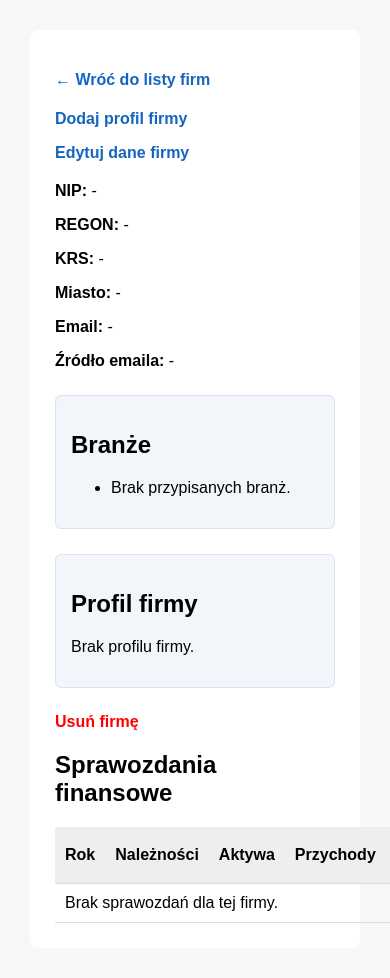
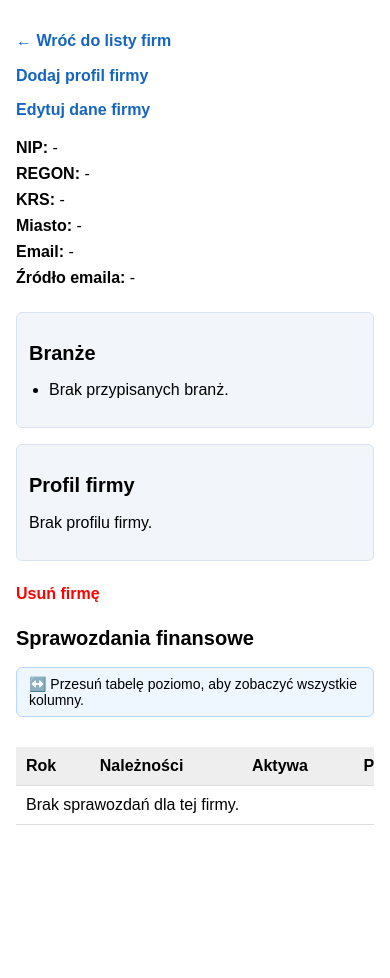
Before and after one commit to Stazus/projekt_django, a Django app: template firmy_django/templates/firmy_django/szczegoly_firmy.html in a window 390 px wide; the page is wider, and only the part inside the window is pictured. After the commit the page ends 825 px from the top of that part, so only its background shows below. Run offline with Django 5.2, Linux system fonts and the light colour scheme; the template is opened without the code that fills it, so the values that code supplies are empty.

Commit message:
Dodano responsywność widoku szczegółów firmy

```diff
--- a/firmy_django/templates/firmy_django/szczegoly_firmy.html
+++ b/firmy_django/templates/firmy_django/szczegoly_firmy.html
@@ -2,6 +2,7 @@
 <html lang="pl">
 <head>
     <meta charset="UTF-8">
+    <meta name="viewport" content="width=device-width, initial-scale=1.0">
 
     <title>{{ firma.nazwa }}</title>
 
@@ -114,6 +115,86 @@
                 border-radius: 10px;
                 margin-bottom: 24px;
             }
+
+
+        * {
+            box-sizing: border-box;
+        }
+
+        .table-wrapper {
+            width: 100%;
+            overflow-x: auto;
+            -webkit-overflow-scrolling: touch;
+        }
+
+        .table-wrapper table {
+            min-width: 760px;
+        }
+
+        .mobile-table-hint {
+            display: none;
+        }
+
+        @media (max-width: 700px) {
+            body {
+                margin: 0;
+            }
+
+            .container {
+                width: 100%;
+                min-height: 100vh;
+                padding: 16px;
+                border-radius: 0;
+            }
+
+            h1 {
+                font-size: 1.6rem;
+                overflow-wrap: anywhere;
+            }
+
+            h2 {
+                font-size: 1.25rem;
+            }
+
+            .company-info p {
+                margin: 8px 0;
+                overflow-wrap: anywhere;
+            }
+
+            .section-box {
+                margin: 16px 0;
+                padding: 12px;
+            }
+
+            .section-box ul {
+                padding-left: 20px;
+            }
+
+            .profil-firmy-zawartosc {
+                gap: 14px;
+            }
+
+            .profil-informacje,
+            .profil-informacje a {
+                overflow-wrap: anywhere;
+            }
+
+            .mobile-table-hint {
+                display: block;
+                margin: 10px 0;
+                padding: 8px 12px;
+                background: #eef6ff;
+                border: 1px solid #b7d7ff;
+                border-radius: 6px;
+                font-size: 14px;
+            }
+
+            .delete-link {
+                display: inline-block;
+                margin: 8px 0;
+            }
+        }
+
     </style>
 </head>
 <body>
@@ -250,6 +331,11 @@
 
         <h2>Sprawozdania finansowe</h2>
 
+        <div class="mobile-table-hint">
+            ↔️ Przesuń tabelę poziomo, aby zobaczyć wszystkie kolumny.
+        </div>
+
+        <div class="table-wrapper">
         <table>
             <thead>
                 <tr>
@@ -278,6 +364,7 @@
                 {% endfor %}
             </tbody>
         </table>
+        </div>
     </div>
 </body>
 </html>
```
